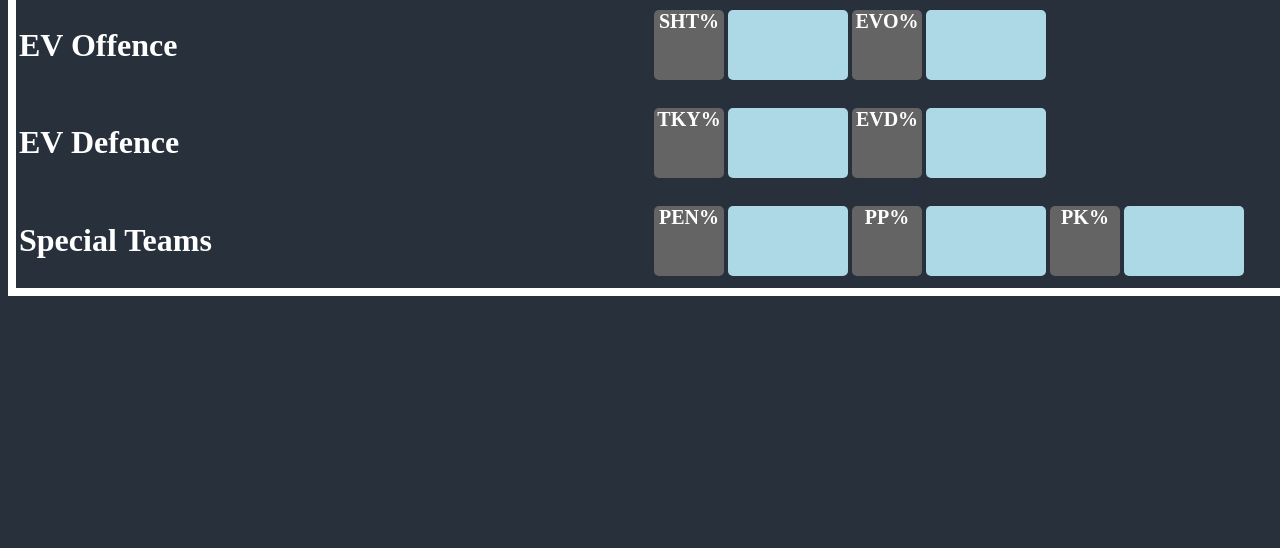
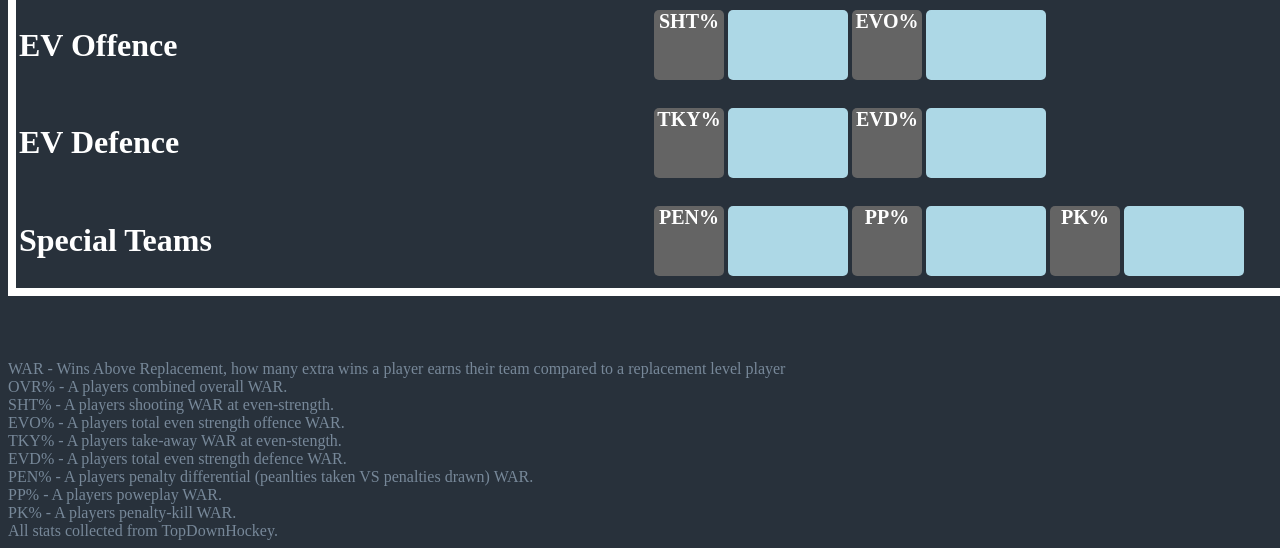
Before and after one commit to AnthonyValenti/NHL-PlayerCards, a plain HTML site: page index.html in a window 1280 px wide. Shown: the part 354-902 px from the top of the page. Before the commit the page ends 800 px from the top, so only its background shows below. Drawn offline with Linux system fonts and the light colour scheme.

Commit message:
added legend

```diff
--- a/index.html
+++ b/index.html
@@ -77,6 +77,19 @@
 
 </table>
 
+<div class="legend">
+    WAR  - Wins Above Replacement, how many extra wins a player earns their team compared to a replacement level player <br>
+    OVR% - A players combined overall WAR.<br>
+    SHT% - A players shooting WAR at even-strength.<br>
+    EVO% - A players total even strength offence WAR.<br>
+    TKY% - A players take-away WAR at even-stength.<br>
+    EVD% - A players total even strength defence WAR.<br>
+    PEN% - A players penalty differential (peanlties taken VS penalties drawn) WAR.<br>
+    PP% - A players poweplay WAR.<br>
+    PK% - A players penalty-kill WAR.<br>
+    All stats collected from TopDownHockey.
+</div>
+
 
 
 <script src="./app.js"></script>
--- a/style.css
+++ b/style.css
@@ -160,3 +160,11 @@ input{
     font-weight: 800;
     color: white;
 }
+
+.legend{
+    margin-top: 5%;
+    font-family: serif;
+    font-size: 12pt;
+    color: lightslategray;
+    text-align: left;
+}
```
